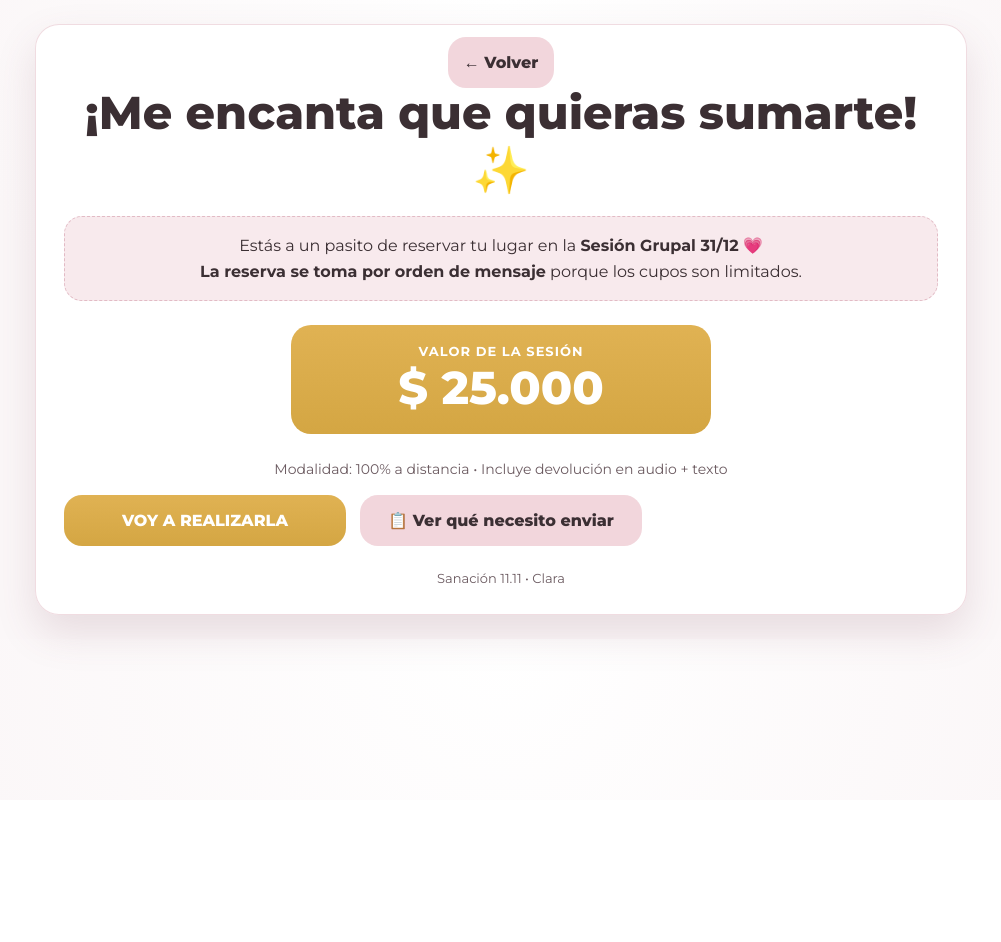
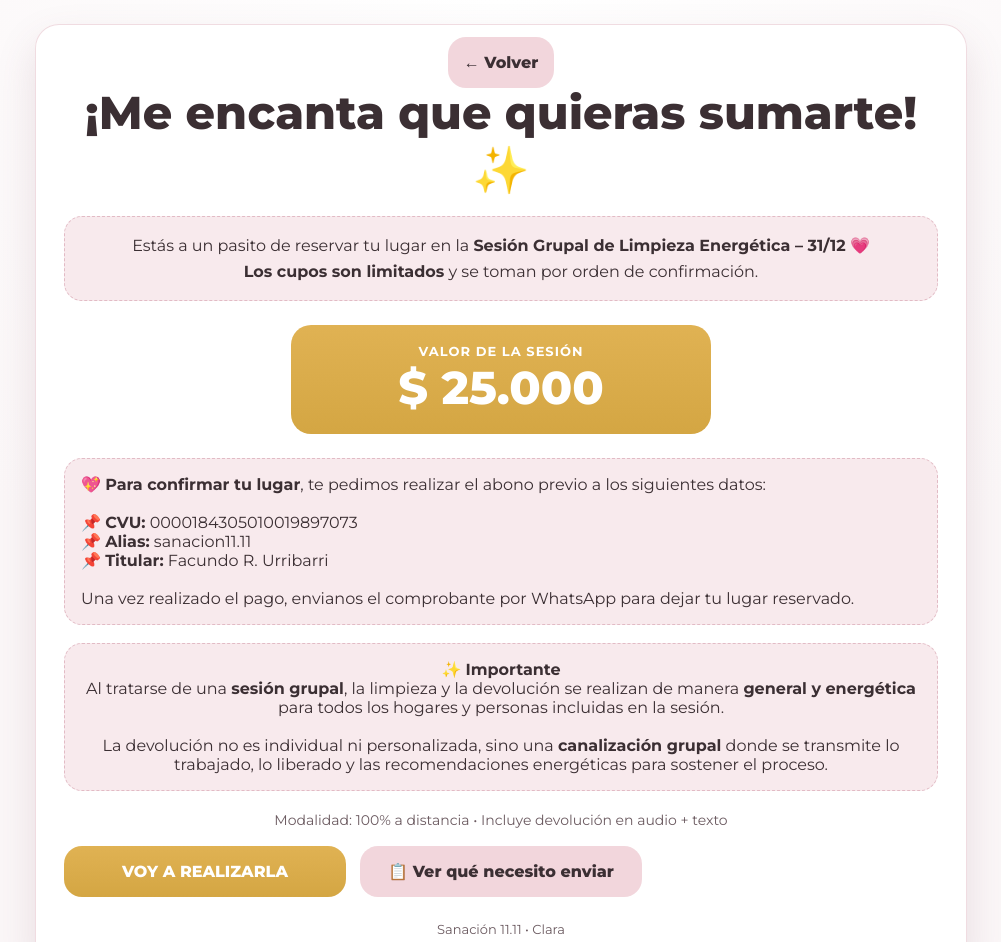
Before and after one commit to Sanacionintegral/Sesiongrupal31-12, a plain HTML site: page yo-quiero.html in a window 1280 px wide. Shown: the top 942 px of the page, without its empty margins (139-1140 px from the left). Before the commit the page ends 800 px from the top, so only its background shows below. Drawn offline with Linux system fonts and the light colour scheme.

Commit message:
Update yo-quiero.html

```diff
--- a/yo-quiero.html
+++ b/yo-quiero.html
@@ -9,31 +9,67 @@
 <body>
   <div class="container">
     <div class="card center">
+
       <a class="btn secondary" href="index.html">← Volver</a>
 
-      <h1 class="title" style="margin-top:12px;">¡Me encanta que quieras sumarte! ✨</h1>
+      <h1 class="title" style="margin-top:12px;">
+        ¡Me encanta que quieras sumarte! ✨
+      </h1>
 
       <p class="callout">
-        Estás a un pasito de reservar tu lugar en la <strong>Sesión Grupal 31/12</strong> 💗<br>
-        <strong>La reserva se toma por orden de mensaje</strong> porque los cupos son limitados.
+        Estás a un pasito de reservar tu lugar en la
+        <strong>Sesión Grupal de Limpieza Energética – 31/12</strong> 💗<br>
+        <strong>Los cupos son limitados</strong> y se toman por orden de confirmación.
       </p>
 
+      <!-- PRECIO -->
       <div class="priceBox">
         <div class="label">VALOR DE LA SESIÓN</div>
         <div class="price">$ 25.000</div>
       </div>
 
-      <p class="small">Modalidad: 100% a distancia • Incluye devolución en audio + texto</p>
+      <!-- COMO ABONAR -->
+      <div class="callout" style="text-align:left;">
+        💖 <strong>Para confirmar tu lugar</strong>, te pedimos realizar el abono previo a los siguientes datos:
+        <br><br>
+        📌 <strong>CVU:</strong> 0000184305010019897073<br>
+        📌 <strong>Alias:</strong> sanacion11.11<br>
+        📌 <strong>Titular:</strong> Facundo R. Urribarri
+        <br><br>
+        Una vez realizado el pago, envianos el comprobante por WhatsApp para dejar tu lugar reservado.
+      </div>
 
+      <!-- ACLARACION SESION GRUPAL -->
+      <div class="callout">
+        ✨ <strong>Importante</strong><br>
+        Al tratarse de una <strong>sesión grupal</strong>, la limpieza y la devolución
+        se realizan de manera <strong>general y energética</strong> para todos los hogares
+        y personas incluidas en la sesión.<br><br>
+        La devolución no es individual ni personalizada, sino una
+        <strong>canalización grupal</strong> donde se transmite lo trabajado,
+        lo liberado y las recomendaciones energéticas para sostener el proceso.
+      </div>
+
+      <p class="small">
+        Modalidad: 100% a distancia • Incluye devolución en audio + texto
+      </p>
+
+      <!-- BOTON WHATSAPP -->
       <div class="btnRow" style="margin-top:14px">
         <a class="btn gold" target="_blank" rel="noopener"
-           href="https://wa.me/5492235931151?text=Hola%20Clara%20✨%20Quiero%20reservar%20mi%20lugar%20para%20la%20Sesión%20Grupal%2031/12.%20¿Me%20indicás%20los%20pasos%20para%20confirmar%3F">
+           href="https://wa.me/5492235931151?text=Hola%20Clara%20✨%20Quiero%20confirmar%20mi%20lugar%20en%20la%20Sesión%20Grupal%2031/12.%20Ya%20realicé%20el%20pago%20y%20te%20envío%20el%20comprobante.">
           VOY A REALIZARLA
         </a>
-        <a class="btn secondary" href="requisitos.html">📋 Ver qué necesito enviar</a>
+
+        <a class="btn secondary" href="requisitos.html">
+          📋 Ver qué necesito enviar
+        </a>
       </div>
 
-      <div class="footer">Sanación 11.11 • Clara</div>
+      <div class="footer">
+        Sanación 11.11 • Clara
+      </div>
+
     </div>
   </div>
 </body>
```
